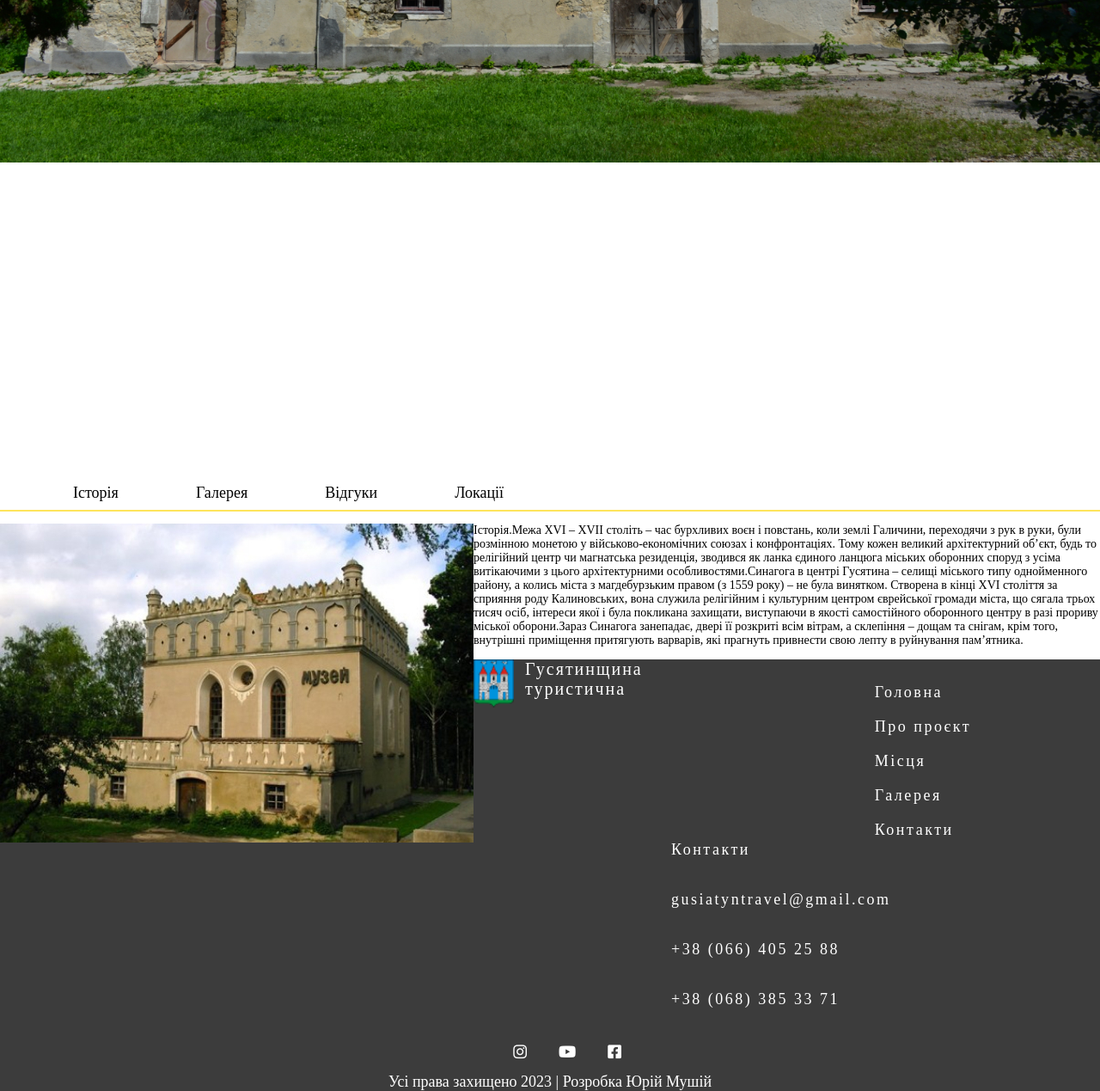
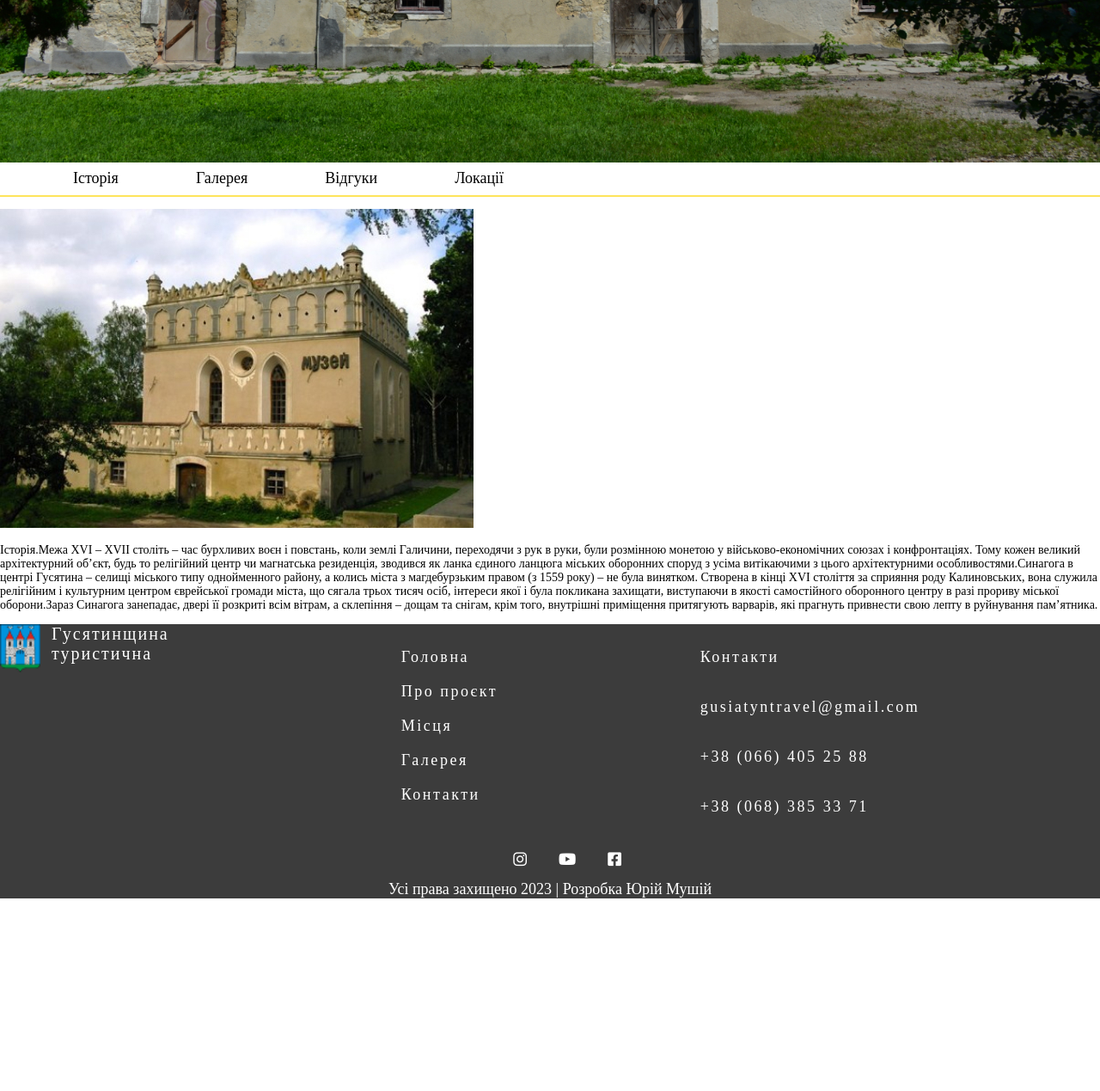
Before and after one commit to Kximikx/ukraineproject, a PHP site: page /place.html in a window 1280 px wide. Shown: the part 637-1906 px from the top of the page at 86% size. After the commit the page ends 1682 px from the top, so only its background shows below. Run offline with PHP 8.4, Linux system fonts and the light colour scheme.

Commit message:
правки сторінки place

```diff
--- a/css/main.css
+++ b/css/main.css
@@ -551,8 +551,5 @@ textarea{
     background-color: #FEE45C;
 }
 .tabs_img{
-    float: left;
+
 }
-.about_place{
-    margin-top: 380px;
-}
--- a/place.html
+++ b/place.html
@@ -24,9 +24,6 @@
                     </ul>
                 </nav>
         </div>
-        <div class="background">
-            <img src="img/PlaceFon.jpg" alt="Головний фон">
-        </div>
         <div class="place_offer">
             <div class="container">
             <h1>Гусятинська синагога</h1>
@@ -35,6 +32,9 @@
             </div>
         </div>
     </section>
+    <div class="background">
+        <img src="img/PlaceFon.jpg" alt="Головний фон">
+    </div>
     <section class="about_place">
         <div class="container">
         <main>
```
